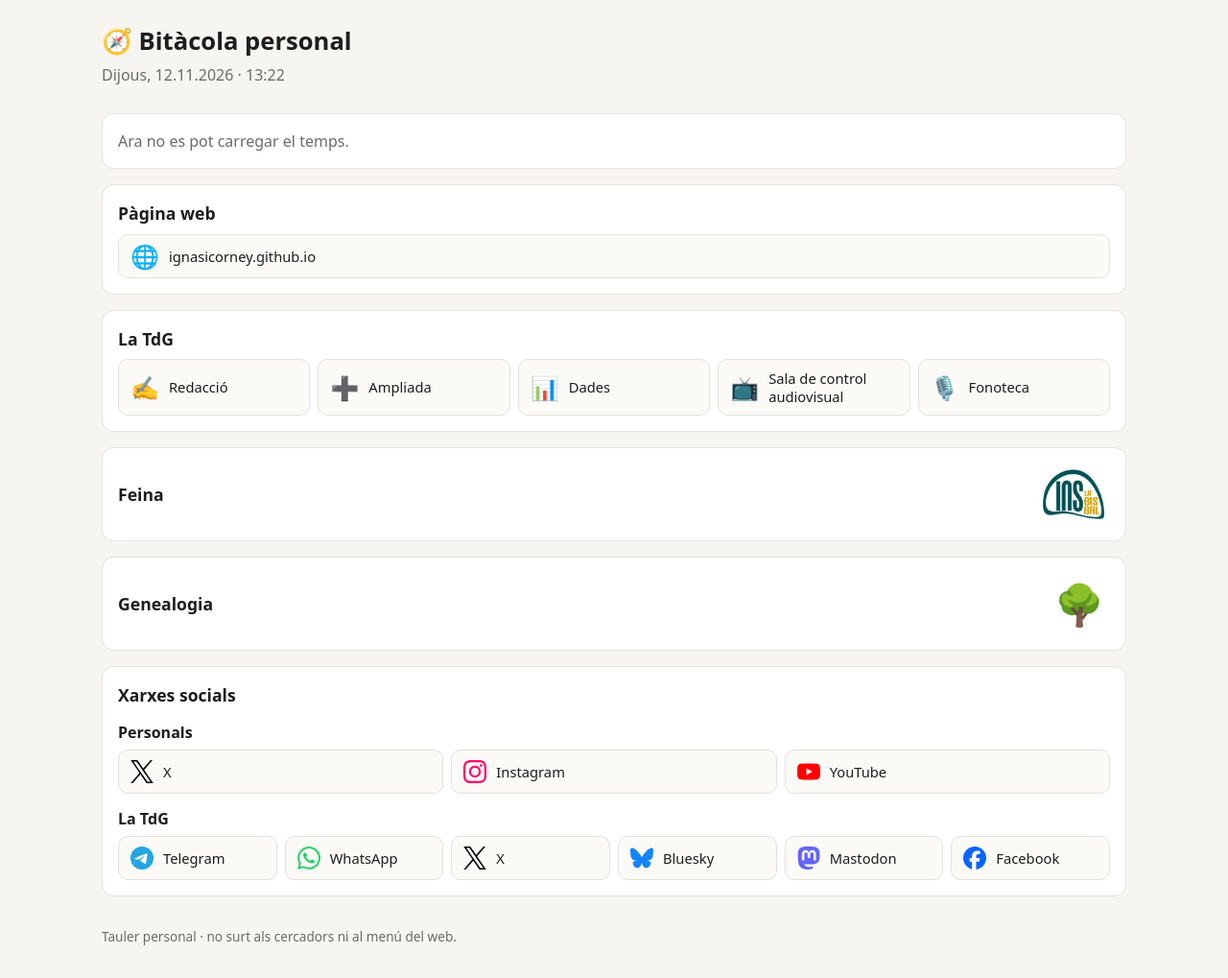
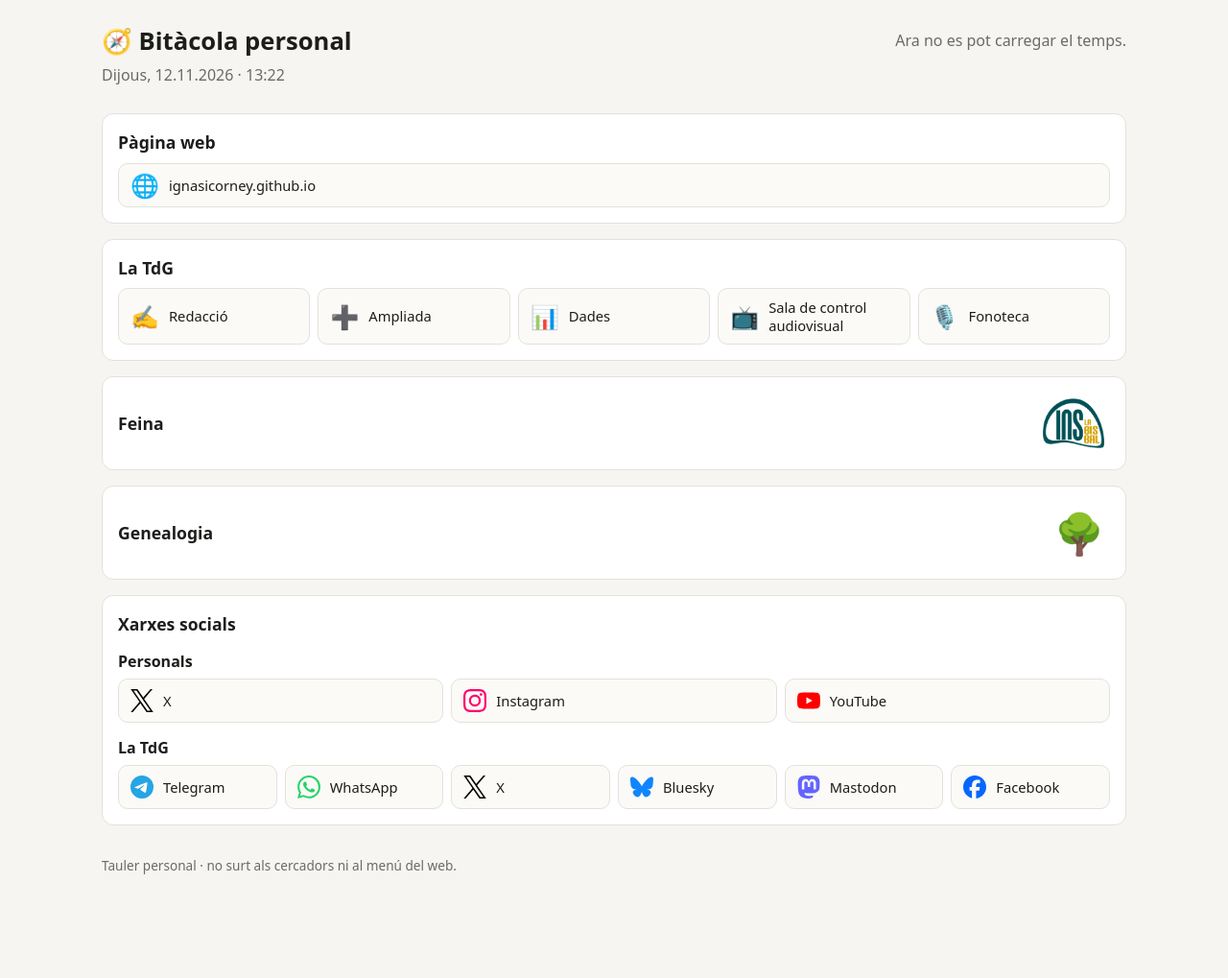
Before and after one commit to ignasicorney/ignasicorney.github.io, a Jekyll site: the page built from tauler/index.html, in a window 1280 px wide. Shown: the whole page at 96% size. Built offline with Jekyll 4.4.1, drawn with Linux system fonts in a browser that asks for light colours; after the commit the page ends 945 px from its top, so only the background shows below that.

Commit message:
Bitàcola: el temps a dalt a la dreta; després titulars i agenda
Co-Authored-By: Claude Opus 5.5 <noreply@anthropic.com>
Claude-Session: https://claude.ai/code/session_01JwSTm3RdN2VDpE8xHU5eQY

```diff
--- a/tauler/index.html
+++ b/tauler/index.html
@@ -359,14 +359,28 @@ a.tira-it:hover{color:var(--accent);text-decoration:underline}
 .act-setmana{margin-top:10px}
 .act-setmana summary{cursor:pointer;color:var(--accent);font-weight:600;font-size:.92rem;padding:4px 0}
 .act-setmana[open] summary{margin-bottom:10px}
+/* 12.11.2026: el temps, a dalt a la dreta de la capçalera */
+.cap-temps{display:flex;align-items:flex-start;justify-content:space-between;gap:8px 20px;flex-wrap:wrap}
+.cap-esq{min-width:0;flex:1 1 260px}
+.temps-dalt{flex:0 1 auto;margin-top:6px;text-align:right}
+.temps-dalt .temps-cap,.temps-dalt .temps-linia,.temps-dalt .temps-dies{justify-content:flex-end}
+@media (max-width:600px){.temps-dalt{flex:1 1 100%;margin:0 0 12px;text-align:left}.temps-dalt .temps-cap,.temps-dalt .temps-linia,.temps-dalt .temps-dies{justify-content:flex-start}}
 </style>
 </head>
 <body>
-<header>
-  <div class="capcalera">
-    <h1>🧭 Bitàcola personal</h1>
+<header class="cap-temps">
+  <div class="cap-esq">
+    <div class="capcalera">
+      <h1>🧭 Bitàcola personal</h1>
+    </div>
+    <p class="sub" id="ara"></p>
   </div>
-  <p class="sub" id="ara"></p>
+  <div id="temps" class="temps-dalt">
+    <div class="temps-cap">
+      <div id="tempsAra" class="temps-linia buit">Carregant el temps…</div>
+    </div>
+    <div id="tempsDies" class="temps-dies"></div>
+  </div>
 </header>
 
 <main>
@@ -379,12 +393,6 @@ a.tira-it:hover{color:var(--accent);text-decoration:underline}
     <h2>📅 Agenda d'actes</h2>
     <div id="actesCos"><p class="buit">Carregant…</p></div>
     <p class="font" id="actesPeu"></p>
-  </section>
-  <section id="temps" class="ample">
-    <div class="temps-cap">
-      <div id="tempsAra" class="temps-linia buit">Carregant el temps…</div>
-    </div>
-    <div id="tempsDies" class="temps-dies"></div>
   </section>
 
 
```
